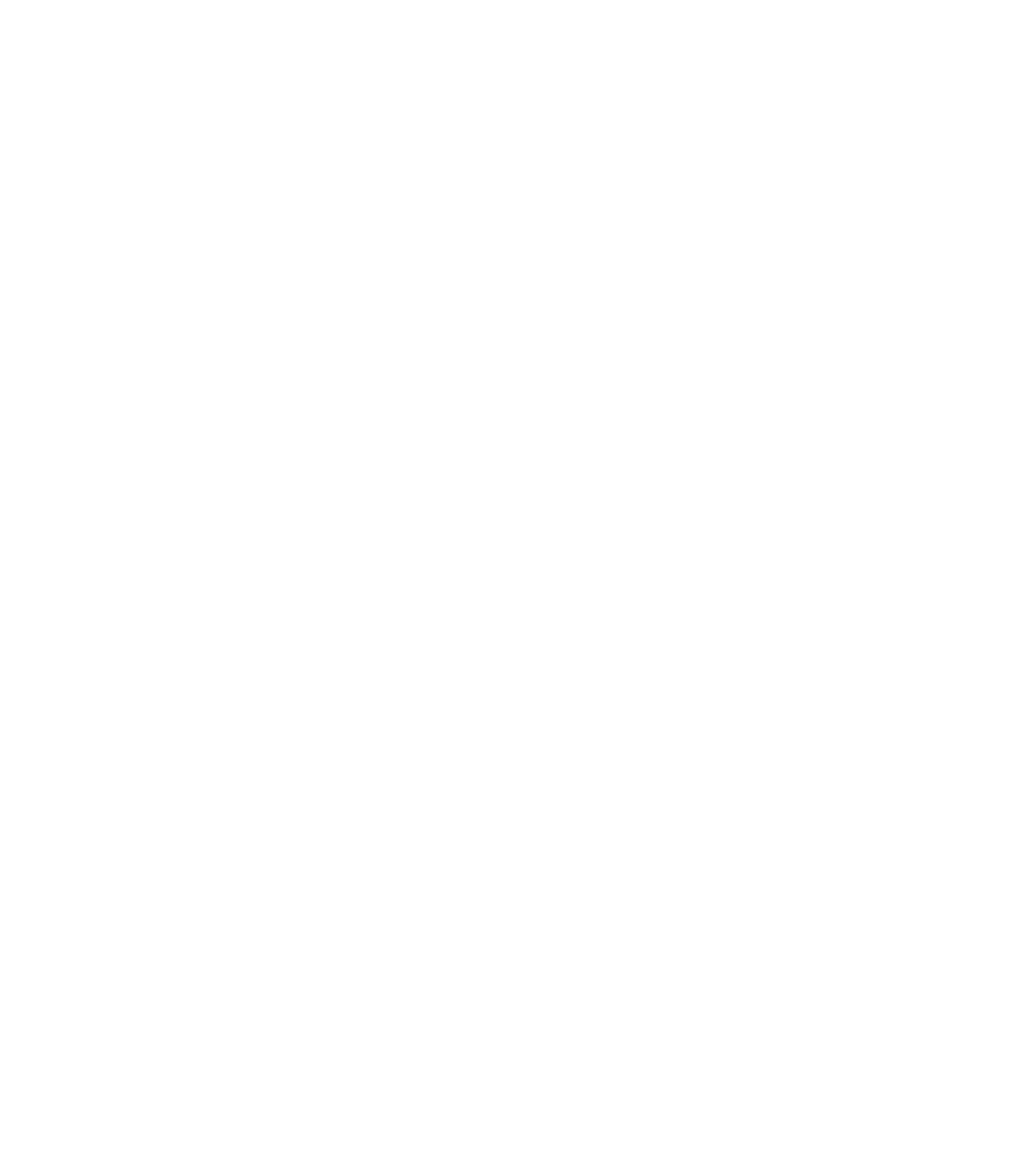
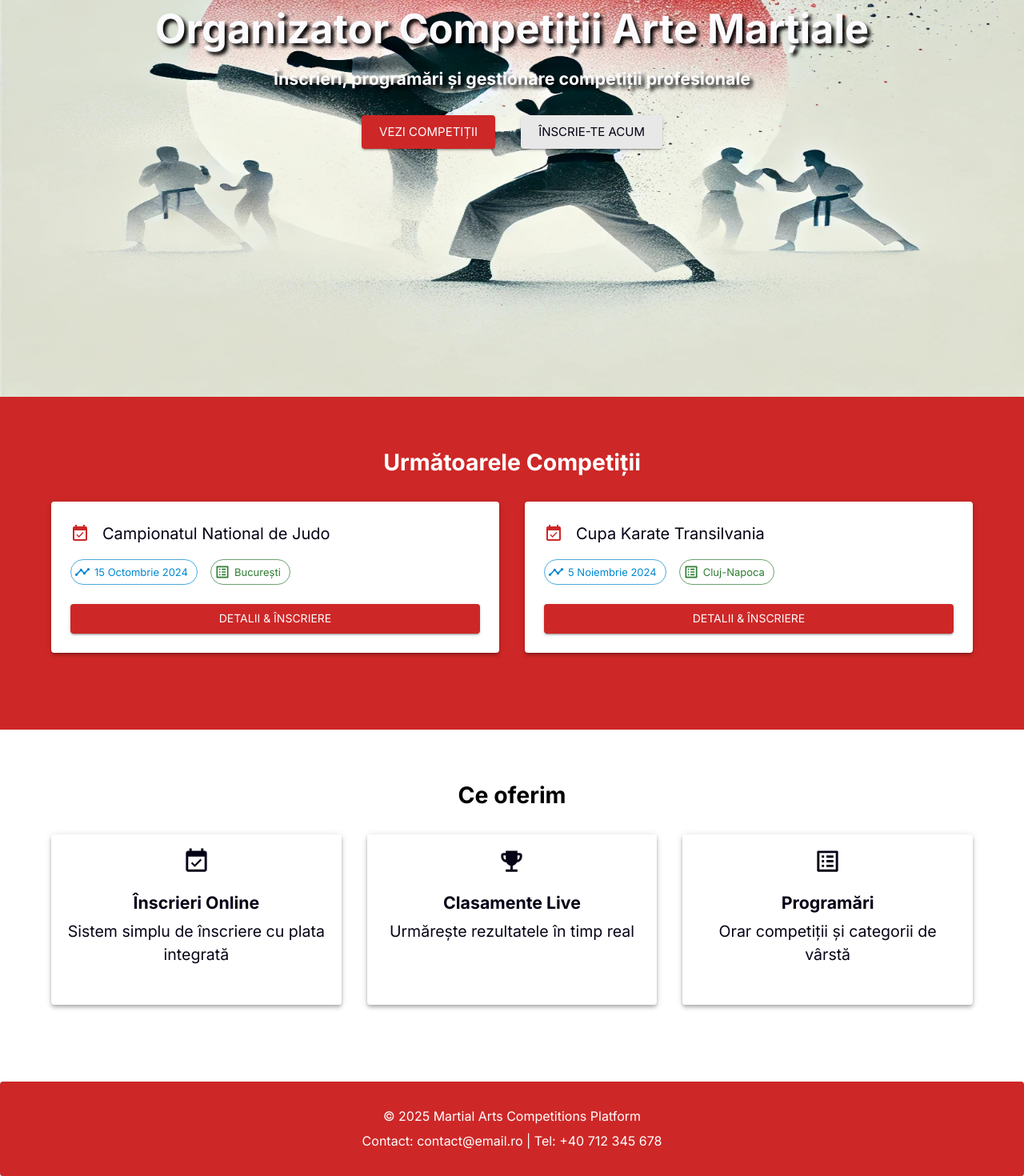
Before and after one commit to AndreiPersinaru/Competition-Management-System-for-Martial-Arts, a React (Vite) app in the folder frontend/: page / in a window 1280 px wide. Shown: the part 304-1774 px from the top of the page at 80% size. Before the commit the page ends 800 px from the top, so only its background shows below. Built offline with nearby package versions, Linux system fonts and the light colour scheme.

Commit message:
Add home background image and enhance Home page layout with event details and features

```diff
--- a/frontend/src/components/custom/AnimatedTextButton/animatedTextButton.jsx
+++ b/frontend/src/components/custom/AnimatedTextButton/animatedTextButton.jsx
@@ -24,7 +24,8 @@
                     },
                 },
                 ...sx,
-            }}>
+            }}
+        >
             {children}
         </Typography>
     );
--- a/frontend/src/components/sections/Navbar/Navbar.jsx
+++ b/frontend/src/components/sections/Navbar/Navbar.jsx
@@ -26,7 +26,7 @@
     ];
 
     return (
-        <AppBar elevation={8} position="static">
+        <AppBar elevation={8}>
             <Toolbar sx={{ flexDirection: "column" }}>
                 <Box width="100%" display="flex" justifyContent="space-between" alignItems="center" height="4.5rem">
                     <Typography variant={isMobile ? "h4" : "h3"} ml={{ xs: 1, md: 4 }}>
@@ -46,7 +46,8 @@
                     {isMobile && (
                         <IconButton
                             onClick={() => setMobileOpen(!mobileOpen)}
-                            sx={{ color: "primary.contrastText", mr: 2, transition: "transform 0.3s ease", transform: mobileOpen ? "rotate(90deg)" : "none" }}>
+                            sx={{ color: "primary.contrastText", mr: 2, transition: "transform 0.3s ease", transform: mobileOpen ? "rotate(90deg)" : "none" }}
+                        >
                             {mobileOpen ? <Close fontSize="large" /> : <Menu fontSize="large" />}
                         </IconButton>
                     )}
@@ -63,7 +64,8 @@
                                     navigate(path);
                                     setMobileOpen(false);
                                 }}
-                                sx={{ my: 2, width: "100%", textAlign: "end" }}>
+                                sx={{ my: 2, width: "100%", textAlign: "end" }}
+                            >
                                 {label}
                             </AnimatedTextButton>
                         ))}
--- a/frontend/src/pages/Home/home.jsx
+++ b/frontend/src/pages/Home/home.jsx
@@ -1,12 +1,136 @@
-import Navbar from "../../components/sections/Navbar/Navbar";
-import { Container, Typography } from "@mui/material";
+import Navbar from "../../components/sections/Navbar/navbar";
+import { Box, Button, Container, Typography, Card, CardContent, Paper, Chip } from "@mui/material";
+import Grid from "@mui/material/Grid2";
+import { EventAvailable, EmojiEvents, Timeline, ListAlt } from "@mui/icons-material";
+import { Link } from "react-router-dom";
+import backgroundImage from "../../assets/pictures/home-background.jpg";
 
 const Home = () => {
+    // Date demo competiții (înlocuiește cu date reale)
+    const upcomingEvents = [
+        { name: "Campionatul National de Judo", date: "15 Octombrie 2024", location: "București", discipline: "Judo" },
+        { name: "Cupa Karate Transilvania", date: "5 Noiembrie 2024", location: "Cluj-Napoca", discipline: "Karate" },
+    ];
+
+    const whatWeOffer = [
+        {
+            icon: <EventAvailable fontSize="large" />,
+            title: "Înscrieri Online",
+            text: "Sistem simplu de înscriere cu plata integrată",
+        },
+        {
+            icon: <EmojiEvents fontSize="large" />,
+            title: "Clasamente Live",
+            text: "Urmărește rezultatele în timp real",
+        },
+        {
+            icon: <ListAlt fontSize="large" />,
+            title: "Programări",
+            text: "Orar competiții și categorii de vârstă",
+        },
+    ];
+
     return (
         <>
             <Navbar />
+
+            {/* Hero Section */}
+            <Box
+                sx={{
+                    height: "100vh",
+                    textAlign: "center",
+                    display: "flex",
+                    flexDirection: "column",
+                    justifyContent: "center",
+                    backgroundImage: `url(${backgroundImage})`,
+                    backgroundSize: "100% 100%",
+                    backgroundPosition: "center",
+                    backgroundRepeat: "no-repeat",
+                }}
+            >
+                <Container>
+                    <Typography variant="h2" gutterBottom color="primary.contrastText" sx={{ textShadow: "4px 4px 4px black" }}>
+                        Organizator Competiții Arte Marțiale
+                    </Typography>
+                    <Typography variant="h5" gutterBottom color="primary.contrastText" sx={{ textShadow: "4px 4px 4px black" }}>
+                        Înscrieri, programări și gestionare competiții profesionale
+                    </Typography>
+                    <Button variant="contained" color="primary" size="large" component={Link} to="/" sx={{ mt: 3, mx: 2 }}>
+                        Vezi Competiții
+                    </Button>
+                    <Button variant="contained" color="secondary" size="large" component={Link} to="/" sx={{ mt: 3, mx: 2 }}>
+                        Înscrie-te Acum
+                    </Button>
+                </Container>
+            </Box>
+
+            {/* Urmatoarele Competiții */}
+            <Box sx={{ pt: 8, pb: 12, bgcolor: "primary.main" }}>
+                <Container>
+                    <Typography variant="h4" color="white" gutterBottom sx={{ mb: 4, textAlign: "center" }}>
+                        Următoarele Competiții
+                    </Typography>
+                    <Grid container spacing={4}>
+                        {upcomingEvents.map((event, index) => (
+                            <Grid size={{ xs: 12, md: 6 }} key={index}>
+                                <Card elevation={3}>
+                                    <CardContent sx={{ p: 3 }}>
+                                        <Box sx={{ display: "flex", alignItems: "center", mb: 2 }}>
+                                            <EventAvailable color="primary" sx={{ mr: 2 }} />
+                                            <Typography variant="h6">{event.name}</Typography>
+                                        </Box>
+
+                                        <Box sx={{ display: "flex", gap: 2, flexWrap: "wrap" }}>
+                                            <Chip label={event.date} color="info" variant="outlined" icon={<Timeline fontSize="small" />} />
+                                            <Chip label={event.location} color="success" variant="outlined" icon={<ListAlt fontSize="small" />} />
+                                        </Box>
+
+                                        <Button fullWidth variant="contained" sx={{ mt: 3 }} component={Link} to={`/competition/${index}`}>
+                                            Detalii & Înscriere
+                                        </Button>
+                                    </CardContent>
+                                </Card>
+                            </Grid>
+                        ))}
+                    </Grid>
+                </Container>
+            </Box>
+
+            {/* Functionalități */}
+            <Box sx={{ py: 8 }}>
+                <Container>
+                    <Typography variant="h4" align="center" sx={{ mb: 4 }}>
+                        Ce oferim
+                    </Typography>
+                    <Grid container spacing={4}>
+                        {whatWeOffer.map((feature, index) => (
+                            <Grid mb = {{ xs: 4, md: 0 }} size={{ xs: 12, md: 4 }} key={index}>
+                                <Paper elevation={4} sx={{ p: 2, height: "100%" }}>
+                                    <Box sx={{ textAlign: "center", mb: 2 }}>{feature.icon}</Box>
+                                    <Typography variant="h5" align="center" gutterBottom>
+                                        {feature.title}
+                                    </Typography>
+                                    <Typography align="center">{feature.text}</Typography>
+                                </Paper>
+                            </Grid>
+                        ))}
+                    </Grid>
+                </Container>
+            </Box>
+
+            {/* Footer */}
+            <Paper sx={{ bgcolor: "primary.main", color: "white", mt: 8 }}>
+                <Container>
+                    <Box py={4} textAlign="center">
+                        <Typography variant="body2">© 2025 Martial Arts Competitions Platform</Typography>
+                        <Typography variant="body2" sx={{ mt: 1 }}>
+                            Contact: contact@email.ro | Tel: +40 712 345 678
+                        </Typography>
+                    </Box>
+                </Container>
+            </Paper>
         </>
     );
-}
+};
 
 export default Home;
--- a/frontend/src/theme/theme.jsx
+++ b/frontend/src/theme/theme.jsx
@@ -8,7 +8,7 @@
             contrastText: "#fbfbfe",
         },
         secondary: {
-            main: "#f4ede4",
+            main: "#e8e8e8",
             contrastText: "#040316",
         },
         divider: "#ff3d3d",
```
Also changed, not shown: frontend/src/assets/pictures/home-background.jpg (added).
